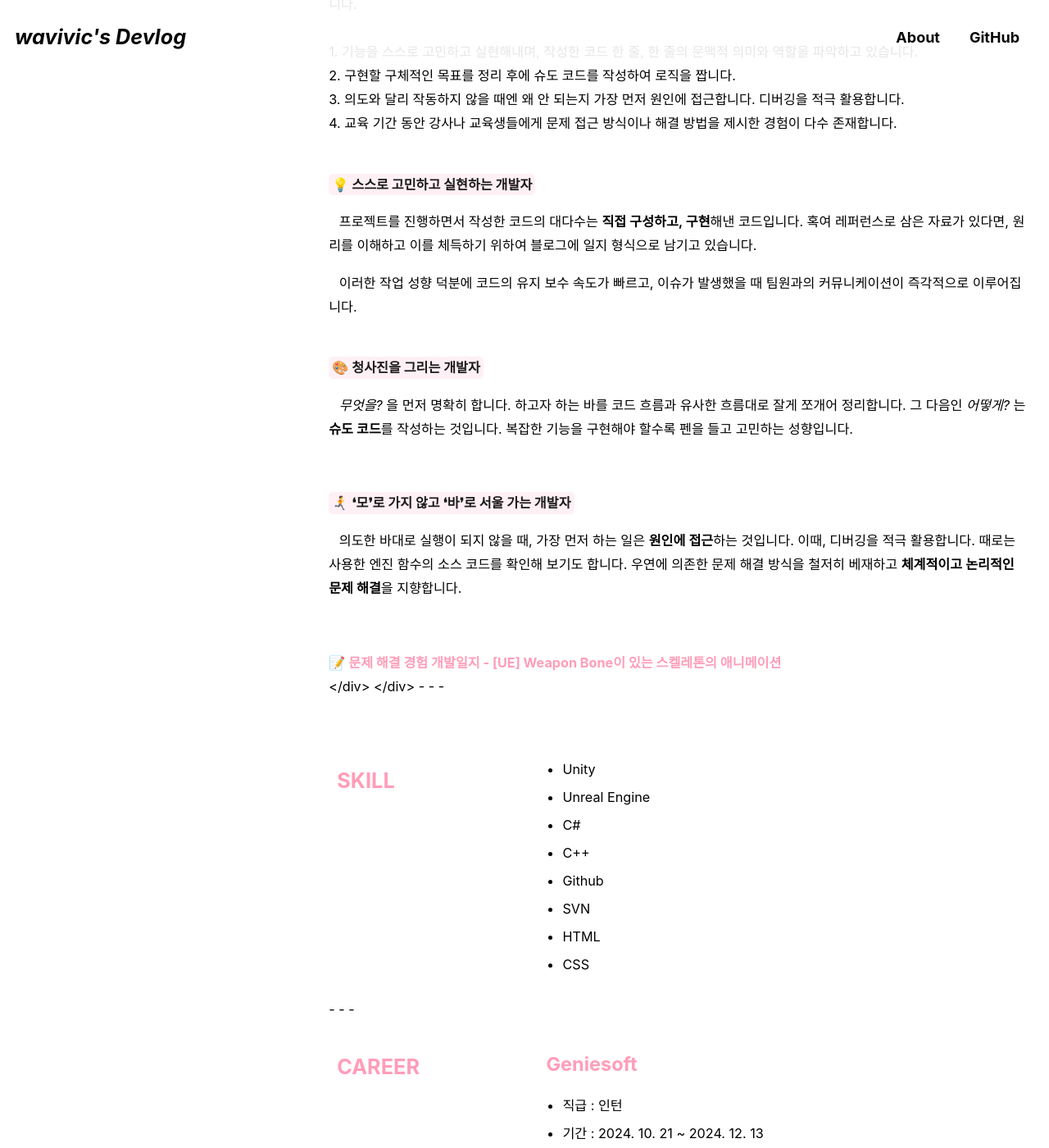
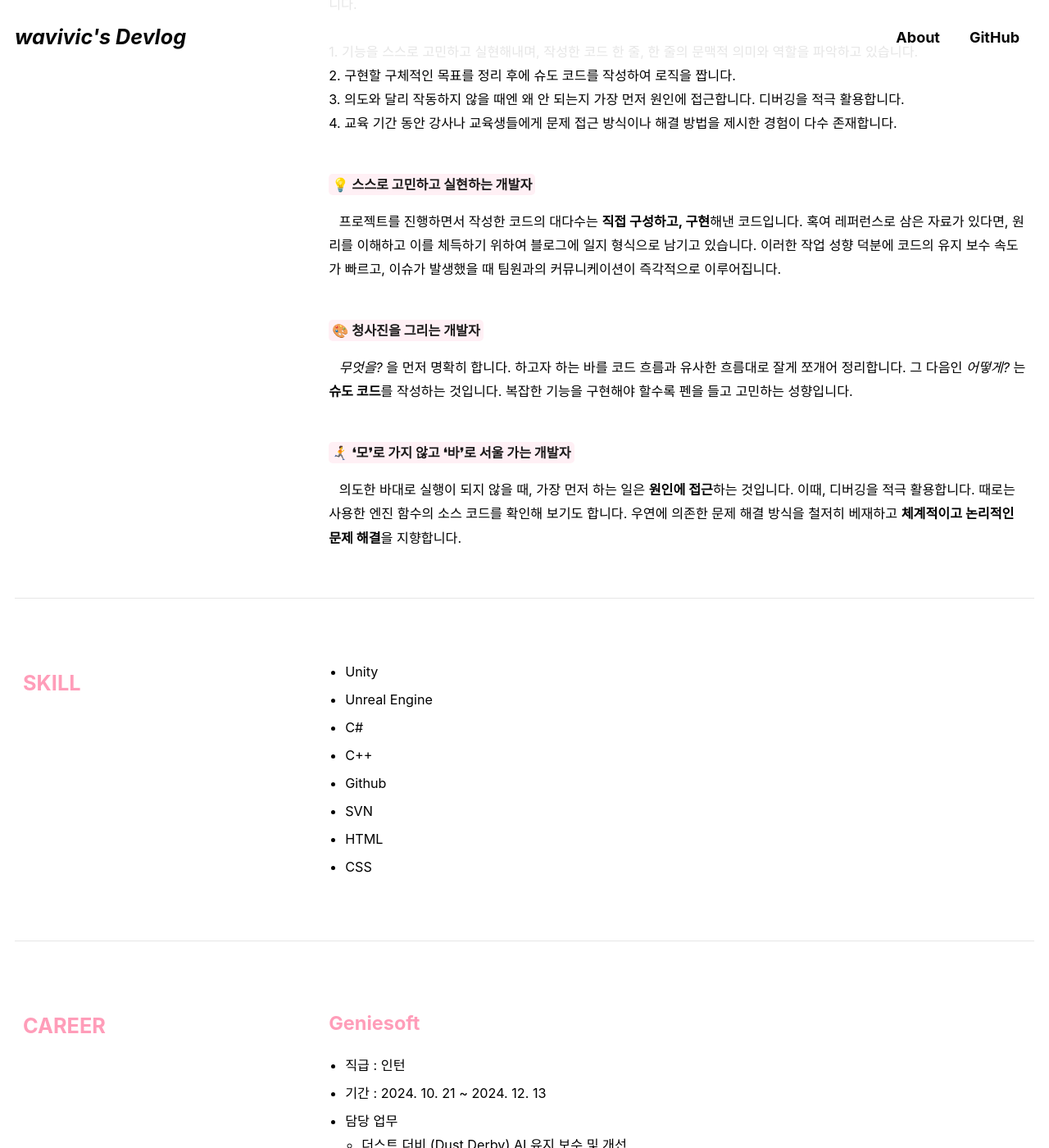
Before and after one commit to wavivic/wavivic.github.io, a Jekyll site: the page built from _pages/about.md, in a window 1280 px wide and 1400 px high, scrolled down 885 px. Shown: the whole window at 82% size. Built offline with Jekyll 4.4.1, drawn with Linux system fonts in a browser that asks for light colours; cached includes are drawn as plain includes; some web fonts are replaced; some of the changed text lies outside the part shown.

Commit message:
fix : about

```diff
--- a/_pages/about.md
+++ b/_pages/about.md
@@ -90,57 +90,37 @@ comments: false
 3. 의도와 달리 작동하지 않을 때엔 왜 안 되는지 가장 먼저 원인에 접근합니다. 디버깅을 적극 활용합니다.<br>
 4. 교육 기간 동안 강사나 교육생들에게 문제 접근 방식이나 해결 방법을 제시한 경험이 다수 존재합니다.
 
-
 <br><br>
 <p></p>
 
-<mark><b>💡 스스로 고민하고 실현하는 개발자</b></mark>
+<p><mark><b>💡 스스로 고민하고 실현하는 개발자</b></mark></p>
 
-{{ "
-&ensp; 프로젝트를 진행하면서 작성한 코드의 대다수는 **직접 구성하고, 구현**해낸 코드입니다. 혹여 레퍼런스로 삼은 자료가 있다면, 원리를 이해하고 이를 체득하기 위하여 블로그에 일지 형식으로 남기고 있습니다.
+&ensp; 프로젝트를 진행하면서 작성한 코드의 대다수는 <b>직접 구성하고, 구현</b>해낸 코드입니다. 혹여 레퍼런스로 삼은 자료가 있다면, 원리를 이해하고 이를 체득하기 위하여 블로그에 일지 형식으로 남기고 있습니다. 이러한 작업 성향 덕분에 코드의 유지 보수 속도가 빠르고, 이슈가 발생했을 때 팀원과의 커뮤니케이션이 즉각적으로 이루어집니다.
 
-&ensp; 이러한 작업 성향 덕분에 코드의 유지 보수 속도가 빠르고, 이슈가 발생했을 때 팀원과의 커뮤니케이션이 즉각적으로 이루어집니다.
-"| markdownify }}
+<br><br>
+<p><mark><b>🎨 청사진을 그리는 개발자</b></mark></p>
+&ensp; <i>무엇을?</i> 을 먼저 명확히 합니다. 하고자 하는 바를 코드 흐름과 유사한 흐름대로 잘게 쪼개어 정리합니다. 그 다음인 <i>어떻게?</i> 는 <b>슈도 코드</b>를 작성하는 것입니다. 복잡한 기능을 구현해야 할수록 펜을 들고 고민하는 성향입니다.
 
-<p>
-<p><br>
-<mark><b>🎨 청사진을 그리는 개발자</b></mark>
+<br><br>
+<p><mark><b>🏃‍➡️ ❛모❜로 가지 않고 ❛바❜로 서울 가는 개발자</b></mark></p>
 
-{{ "
+&ensp; 의도한 바대로 실행이 되지 않을 때, 가장 먼저 하는 일은 <b>원인에 접근</b>하는 것입니다. 이때, 디버깅을 적극 활용합니다. 때로는 사용한 엔진 함수의 소스 코드를 확인해 보기도 합니다. 우연에 의존한 문제 해결 방식을 철저히 베재하고 <b>체계적이고 논리적인 문제 해결</b>을 지향합니다.
 
-&ensp; *무엇을?* 을 먼저 명확히 합니다. 하고자 하는 바를 코드 흐름과 유사한 흐름대로 잘게 쪼개어 정리합니다. 그 다음인 *어떻게?* 는 **슈도 코드**를 작성하는 것입니다. 복잡한 기능을 구현해야 할수록 펜을 들고 고민하는 성향입니다.
+</div></div>
 
-"| markdownify }}
 
-<p>
-<br><p>
 
-<mark><b>🏃‍➡️ ❛모❜로 가지 않고 ❛바❜로 서울 가는 개발자</b></mark>
 
-{{ "
-
-&ensp; 의도한 바대로 실행이 되지 않을 때, 가장 먼저 하는 일은 **원인에 접근**하는 것입니다. 이때, 디버깅을 적극 활용합니다. 때로는 사용한 엔진 함수의 소스 코드를 확인해 보기도 합니다. 우연에 의존한 문제 해결 방식을 철저히 베재하고 **체계적이고 논리적인 문제 해결**을 지향합니다.
-
-"| markdownify }}
-
-<p>
-<br><p>
-<div>
-    <a href="/unreal/ue-weapon-bone/" target=_blank>📝 문제 해결 경험 개발일지 - [UE] Weapon Bone이 있는 스켈레톤의 애니메이션</a></div>
-
-</div>
-</div>
 
 - - -
 
-<p></p><br>
 <div class="two-columns">
 <div class="column1">
 {{ "# SKILL" | markdownify }}
 </div>
 <div class="column2">
+
 {{ "
-
 - Unity
 - Unreal Engine
 - C#
```
Also changed, not shown: other parts of _pages/about.md (+1 -1 lines).
